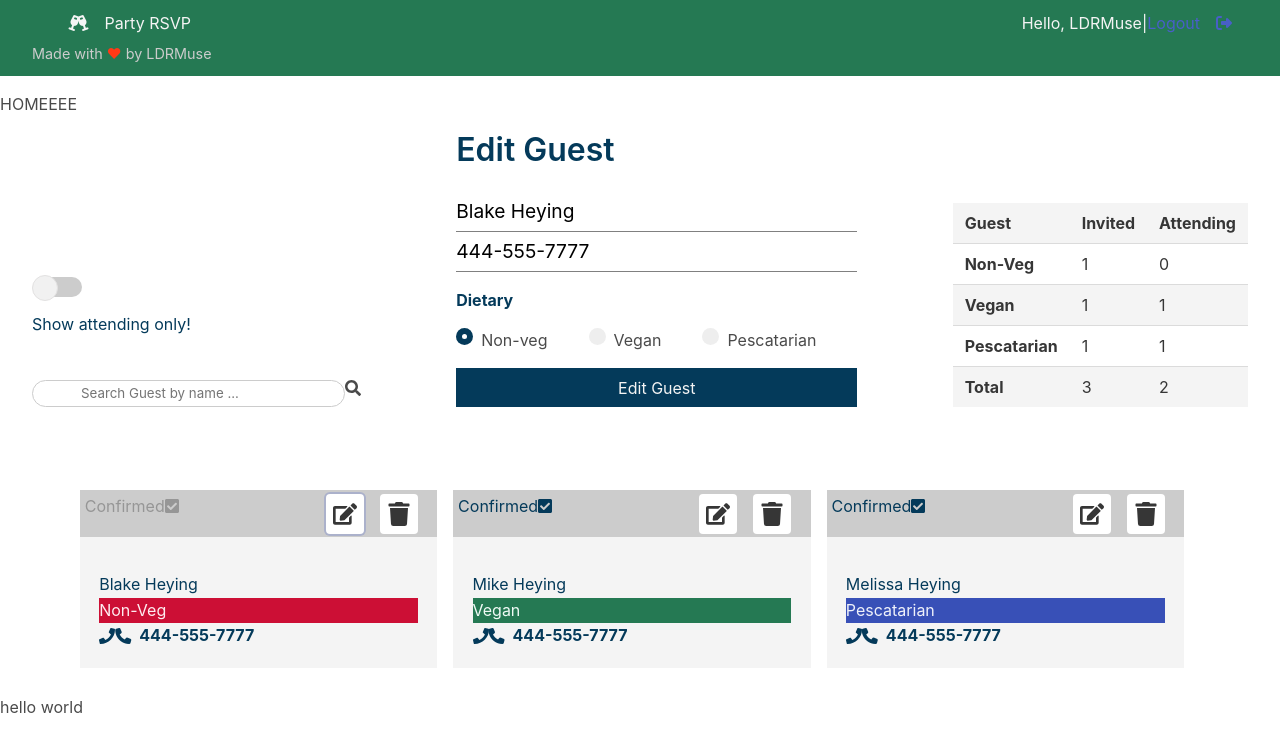
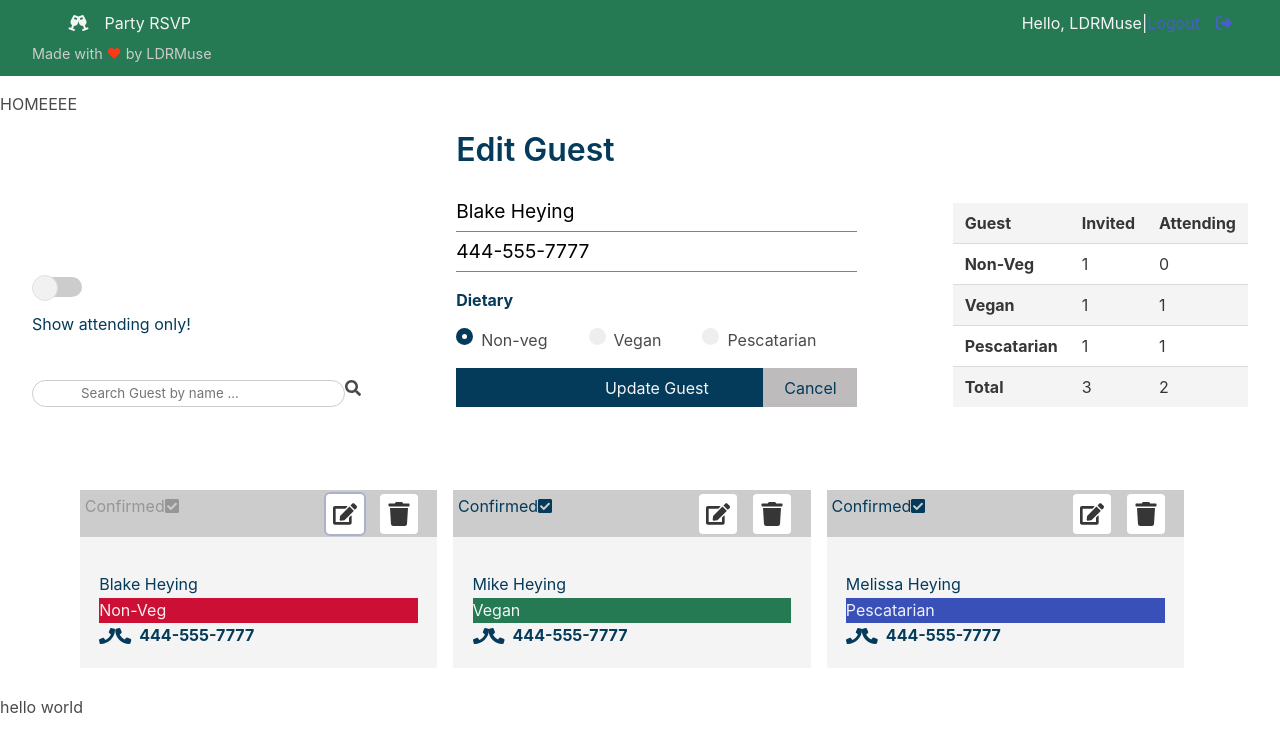
Before and after one commit to LDRMuse/rsvp-party-app, a React (Create React App) app in the folder client/: page / in a window 1280 px wide. Both pictures are taken after a click on the button 345 px from the left and 513 px from the top of the page. Shown: the top 752 px of the page. Built offline with nearby package versions, Linux system fonts and the light colour scheme.

Commit message:
:sparkles: add button to clear/cancel when editing guest

```diff
--- a/client/src/components/guests/GuestForm.js
+++ b/client/src/components/guests/GuestForm.js
@@ -54,7 +54,7 @@ export const GuestForm = () => {
 
   return (
     <div className="invite-section">
-      <h1 className='title is-3'>{editGuestTable !== null ? 'Edit Guest' : 'Invite Someone' }</h1>
+      <h1 className='title is-3'>{editGuestTable !== null ? 'Edit Guest' : 'Invite Someone'}</h1>
       <form onSubmit={onSubmit}>
         <input type="text" placeholder="Name" name="name" value={name} onChange={handleChange} />
         <input type="text" placeholder="Phone" name="phone" value={phone} onChange={handleChange} />
@@ -72,8 +72,8 @@ export const GuestForm = () => {
         <input type="radio" name="dietary" value='Pescatarian' checked={dietary === 'Pescatarian'} onChange={handleChange} />
             <span className="checkmark"></span>
           </label>
-        </div>{editGuestTable !== null ? <input type="submit" value="Edit Guest" className="btn" /> : <input type="submit" value="Add Guest" className="btn" /> }
-
+        </div><input type="submit" value={editGuestTable !== null ? 'Update Guest' : 'Add Guest'} className="btn" />
+        {editGuestTable !== null ? <input onClick={clearEdit} value='Cancel' type="button" className="btn clear" /> : null}
       </form>
     </div>
   )
```
